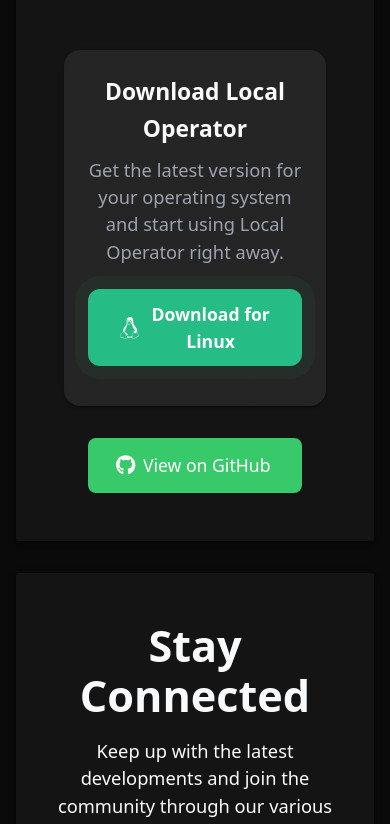
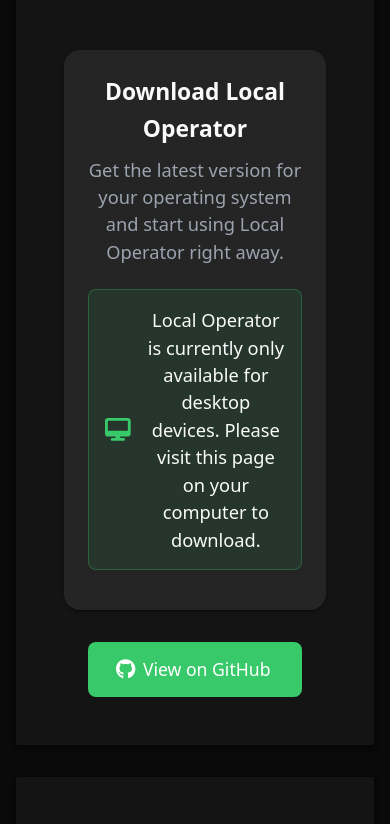
Before and after one commit to damianvtran/local-operator-site, a React (Vite) app: page / in a window 390 px wide. Shown: the part 9437-10261 px from the top of the page. Built offline with nearby package versions, Linux system fonts and the light colour scheme.

Commit message:
Update mobile version with desktop download notification

```diff
--- a/src/components/GetStarted.tsx
+++ b/src/components/GetStarted.tsx
@@ -1,10 +1,12 @@
-import { Typography, Button, Box, Paper, Container } from "@mui/material";
+import { Typography, Button, Box, Paper, Container, useMediaQuery } from "@mui/material";
 import type { ButtonProps } from "@mui/material";
 import Section from "./Section";
 import { styled } from "@mui/material/styles";
 import { FontAwesomeIcon } from '@fortawesome/react-fontawesome';
 import { faGithub } from '@fortawesome/free-brands-svg-icons';
+import { faDesktop } from '@fortawesome/free-solid-svg-icons';
 import { DownloadButton } from "./download-button";
+import { useTheme } from "@mui/material/styles";
 
 const InstallBox = styled(Paper)(({ theme }) => ({
 	padding: theme.spacing(3),
@@ -33,7 +35,22 @@ const ActionButton = styled(Button)<ButtonProps<"a">>(({ theme }) => ({
 	}
 }));
 
+const MobileNotice = styled(Box)(({ theme }) => ({
+	padding: theme.spacing(2),
+	backgroundColor: 'rgba(56, 201, 106, 0.1)',
+	borderRadius: 8,
+	border: '1px solid rgba(56, 201, 106, 0.3)',
+	display: 'flex',
+	alignItems: 'center',
+	justifyContent: 'center',
+	gap: theme.spacing(2),
+	marginBottom: theme.spacing(2)
+}));
+
 const GetStarted: React.FC = () => {
+	const theme = useTheme();
+	const isDesktop = useMediaQuery(theme.breakpoints.up('md'));
+
 	return (
 		<Section id="getstarted">
 			<Container maxWidth="md">
@@ -63,9 +80,19 @@ const GetStarted: React.FC = () => {
 					<Typography variant="body1" color="textSecondary" sx={{ mb: 3 }}>
 						Get the latest version for your operating system and start using Local Operator right away.
 					</Typography>
-					<Box textAlign="center" mb={2}>
-						<DownloadButton />
-					</Box>
+
+					{isDesktop ? (
+						<Box textAlign="center" mb={2}>
+							<DownloadButton />
+						</Box>
+					) : (
+						<MobileNotice>
+							<FontAwesomeIcon icon={faDesktop} size="lg" color={theme.palette.primary.main} />
+							<Typography variant="body1">
+								Local Operator is currently only available for desktop devices. Please visit this page on your computer to download.
+							</Typography>
+						</MobileNotice>
+					)}
 				</InstallBox>
 
 				<Box textAlign="center">
```
